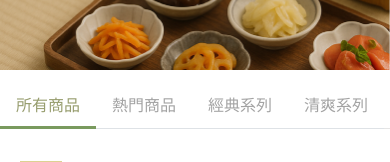
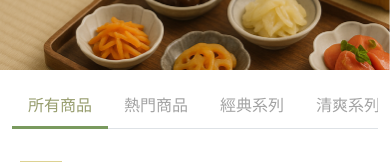
Before and after one commit to Brook-Hsu/yenmade, a website built with Vite: page pages/allproducts.html in a window 390 px wide. Shown: the part 335-497 px from the top of the page. Built offline with nearby package versions, Linux system fonts and the light colour scheme.

Commit message:
修正X軸問題

```diff
--- a/assets/scss/pages/_allproducts.scss
+++ b/assets/scss/pages/_allproducts.scss
@@ -170,6 +170,7 @@
 
     /* 調整 nav-item 和 nav-link 的樣式 */
     #productsTab .nav-item {
+        margin-left: 0 !important;
         /* 在手機上取消原本的垂直間距 */
         margin-bottom: 0 !important;
         /* 確保 nav-item 不會被擠壓變形 */
@@ -236,10 +237,11 @@
     }
 
     .nav-scroll-mobile{
-        margin-left: -12px;
-        margin-right: -12px;
+        margin-left: 0;
+        margin-right: 0;
         color: $neutral-400 !important;
-
+        flex-wrap: nowrap;
+        overflow-x: auto;
     }
 
     .nav-item-base {
--- a/pages/allproducts.html
+++ b/pages/allproducts.html
@@ -19,7 +19,7 @@
     </div>
 
 
-    <main class="container mb-160">
+    <main class="container mb-160 ">
          <!--breadcrumb-->
         <div class="d-none d-sm-block">
             <div class="px-0 px-md-4 px-lg-6 py-3">
@@ -41,10 +41,10 @@
 
 
 
-        <div class="row justify-content-center ">
+        <div class="row justify-content-center">
         <!--商品分類清單-->
-            <div class="col-md-3  col-12  text-md-neutral-600 ">
-                <ul class="fs-md-7 fs-8  mt-md-0 mt-3 nav nav-tabs border-0  d-flex flex-md-column nav-scroll-mobile ps--3 " id="productsTab" role="tablist">
+            <div class="col-md-3  col-12  text-md-neutral-600 w-100 ">
+                <ul class="fs-md-7 fs-8  mt-md-0 mt-3 nav nav-tabs border-0  d-flex flex-md-column nav-scroll-mobile ps--3 w-100 " id="productsTab" role="tablist">
                     <li class="nav-item border-bottom  mb-md-2" role="presentation">
                         <button  class="nav-link active  border-0   nav-item-base" id="all-tab" data-bs-toggle="tab" data-bs-target="#all" type="button" role="tab" aria-controls="all" aria-selected="true">所有商品</button>
                     </li>
```
